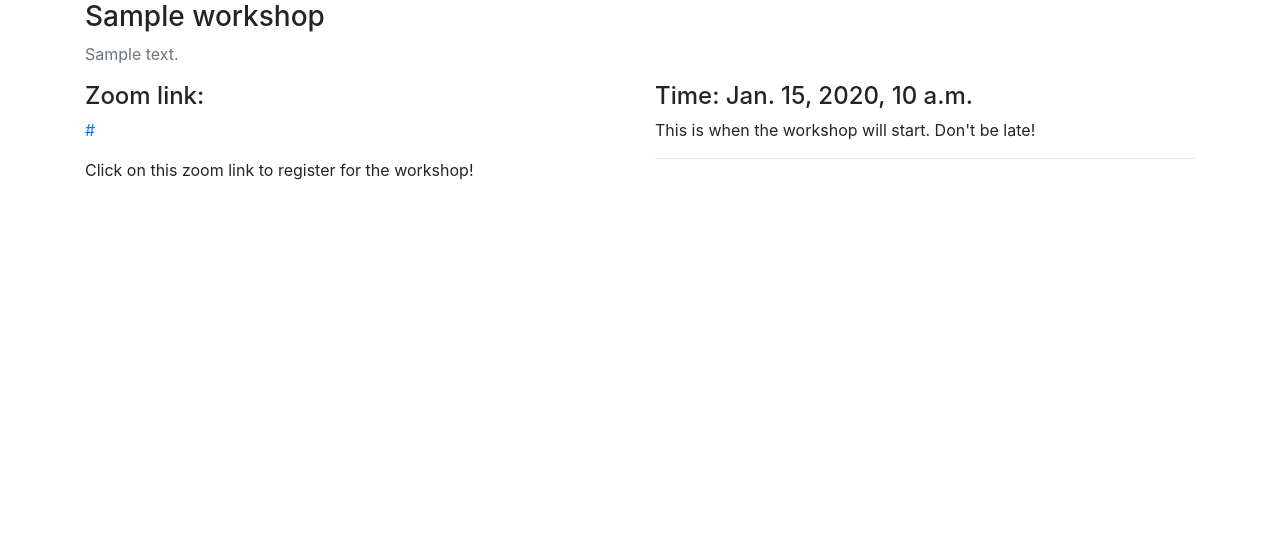
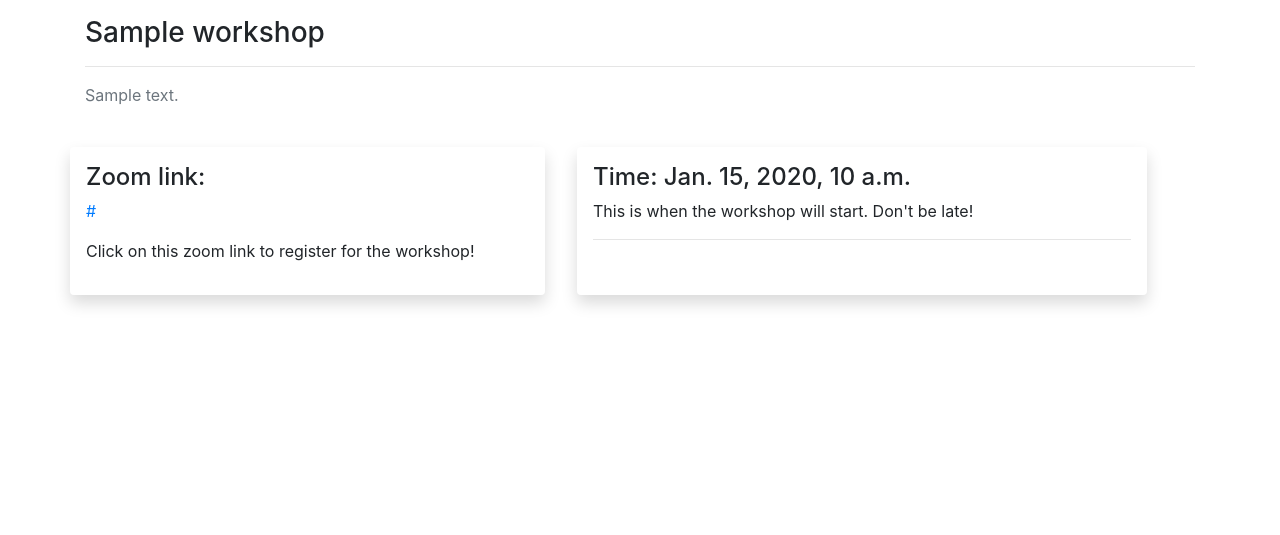
Before and after one commit to IshanManchanda/sorobrain, a Django app: template workshops/templates/workshops/has_access_workshop.html in a window 1280 px wide. Shown: the part 56-591 px from the top of the page. Run offline with Django 3.2, Linux system fonts and the light colour scheme; the template is opened without the code that fills it: most values are stand-ins (such as "Sample title", 1, 10 or a date in 2020); some libraries are stand-ins or nearby versions.

Commit message:
imporved workshop success page styling

```diff
--- a/workshops/templates/workshops/has_access_workshop.html
+++ b/workshops/templates/workshops/has_access_workshop.html
@@ -3,19 +3,20 @@
 
 {% block content %}
 	 <div class="container">
-	 	<div class="row">
+	 	<div class="row py-3">
 			<div class="col-md-12">
 				<h3>{{ workshop.title }}</h3>
+				<hr>
 				<p class="text-muted">{{ workshop.description }}</p>
 			</div>
 		</div>
 	 	<div class="row">
-			<div class="col-md-6">
+			<div class="col-md-5 shadow mr-2 p-3 my-2 rounded">
 				<h4>Zoom link:</h4>
 				<p><a href="{{ workshop.zoom_link }}" target="_blank">{{ workshop.zoom_link }}</a></p>
 				<p>Click on this zoom link to register for the workshop!</p>
 			</div>
-			<div class="col-md-6">
+			<div class="col-md-6 shadow ml-4 p-3 my-2 rounded">
 				<h4>Time: {{ workshop.date }}</h4>
 				<p>This is when the workshop will start. Don't be late!</p>
 				<hr>
```
